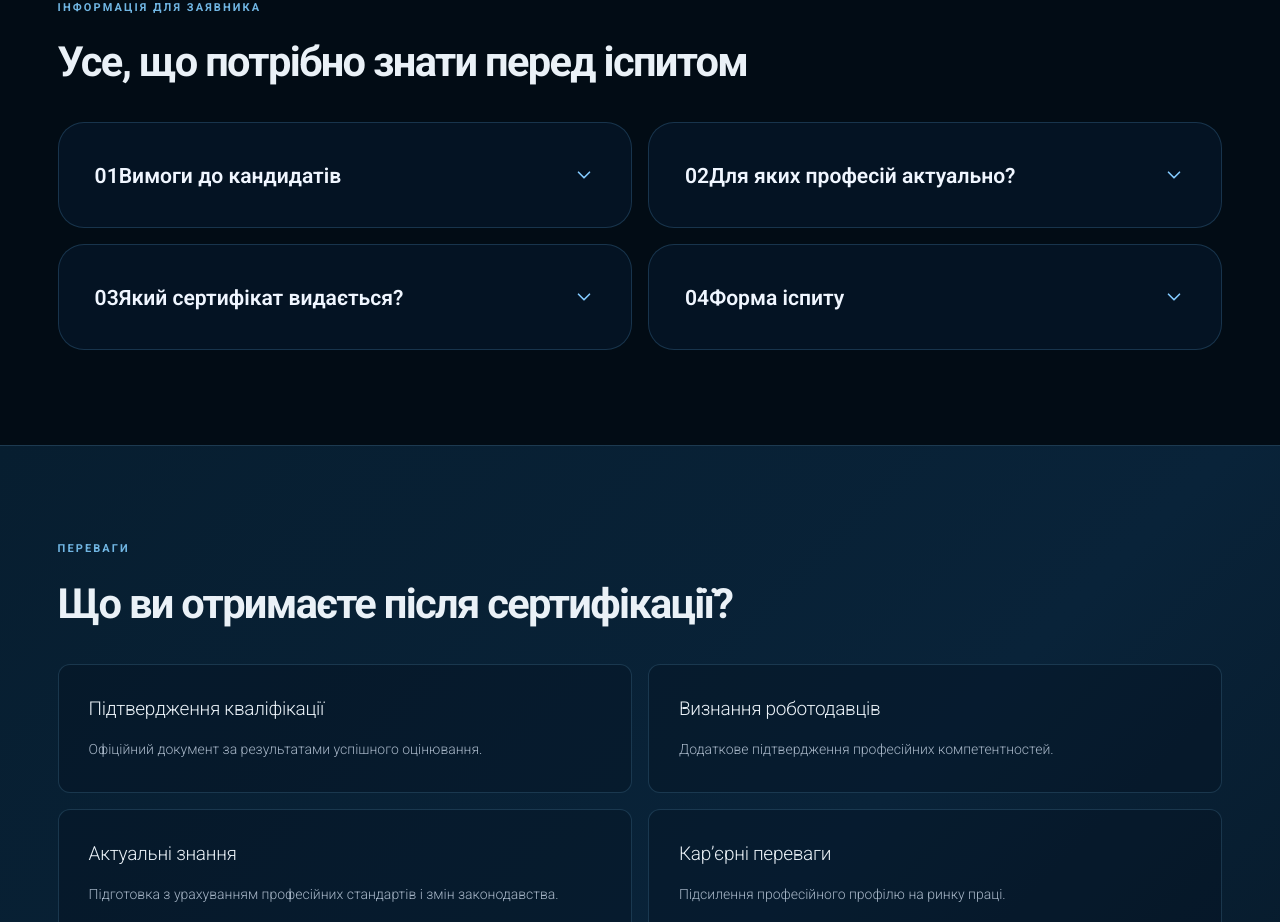
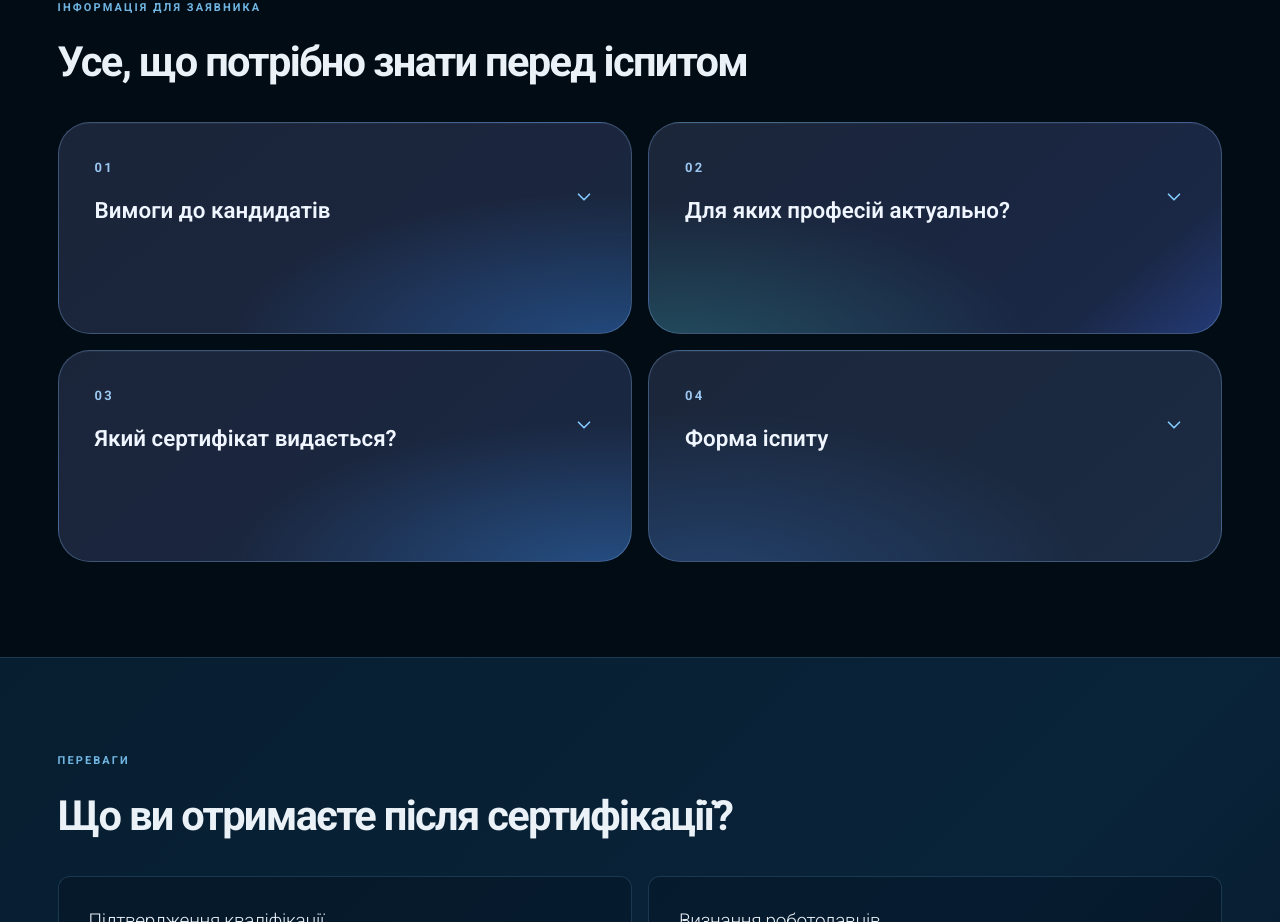
Before and after one commit to dnagorna3817-spec/website_akc_main, a Next.js app: page /expertise/qualification in a window 1280 px wide. Shown: the part 2698-3620 px from the top of the page. Built offline with nearby package versions, Linux system fonts and the light colour scheme.

Commit message:
Style applicant accordions like numbered gradient intro cards

```diff
--- a/app/expertise/[slug]/qualification.module.css
+++ b/app/expertise/[slug]/qualification.module.css
@@ -465,3 +465,42 @@
 @media(max-width:900px){.qCertificateResult{grid-template-columns:1fr;gap:18px}.qCertificateStack{height:clamp(250px,52vw,400px)}}
 @media(max-width:600px){.qCertificateResult{margin-top:35px;padding:35px 0 20px}.qCertificateStack{height:clamp(205px,58vw,310px)}.qCertificateStack .qCertificateFront,.qCertificateStack .qCertificateBack{width:73%}}
 @media(prefers-reduced-motion:reduce){.qCertificateStack .qCertificateFront,.qCertificateStack .qCertificateBack{transition:none}}
+
+/* Applicant cards match the premium numbered gradient cards above */
+.qInfoGrid > .qAccordion{
+  position:relative;
+  min-height:210px;
+  align-self:stretch;
+  border:1px solid rgba(137,179,232,.33);
+  border-radius:32px;
+  background:
+    radial-gradient(ellipse at 95% 105%,rgba(46,107,190,.50),transparent 48%),
+    linear-gradient(140deg,#1a2539 0%,#1b263e 68%,#17283e 100%);
+  box-shadow:inset 0 1px 0 rgba(255,255,255,.035);
+  transition:border-color .25s ease,box-shadow .25s ease;
+}
+.qInfoGrid > .qAccordion:nth-child(2){
+  background:radial-gradient(ellipse at 5% 110%,rgba(46,135,145,.40),transparent 46%),linear-gradient(140deg,#1b2639,#1a2745 80%,#233a75);
+}
+.qInfoGrid > .qAccordion:nth-child(3){
+  background:radial-gradient(ellipse at 95% 105%,rgba(48,116,194,.50),transparent 48%),linear-gradient(140deg,#1b253a,#1a2843);
+}
+.qInfoGrid > .qAccordion:nth-child(4){
+  background:radial-gradient(ellipse at 10% 110%,rgba(48,105,179,.38),transparent 52%),linear-gradient(140deg,#1b263a,#1b2b43);
+}
+.qInfoGrid > .qAccordion:hover,.qInfoGrid > .qAccordion[open]{border-color:rgba(138,191,238,.68)}
+.qAccordionTrigger{align-items:flex-start;min-height:210px;padding:38px 36px 32px;font-size:clamp(20px,1.75vw,26px);line-height:1.3}
+.qAccordionHeading{display:flex;flex-direction:column;align-items:flex-start;gap:22px;min-width:0}
+.qAccordionNumber{color:#9bc7f0;font-size:13px;font-weight:700;letter-spacing:.17em;line-height:1}
+.qAccordionArrow{margin-top:25px}
+.qAccordionContent{padding:0 36px 34px}
+.qAccordionContent p{font-size:16px;line-height:1.7;color:#b9c7d8}
+@media(max-width:767px){
+  .qInfoGrid > .qAccordion{min-height:165px;border-radius:24px}
+  .qAccordionTrigger{min-height:165px;padding:28px 26px 24px;font-size:21px}
+  .qAccordionHeading{gap:18px}
+  .qAccordionArrow{margin-top:19px}
+  .qAccordionContent{padding:0 26px 28px}
+  .qAccordionContent p{font-size:15px}
+}
+@media(prefers-reduced-motion:reduce){.qInfoGrid > .qAccordion{transition:none}}
```
